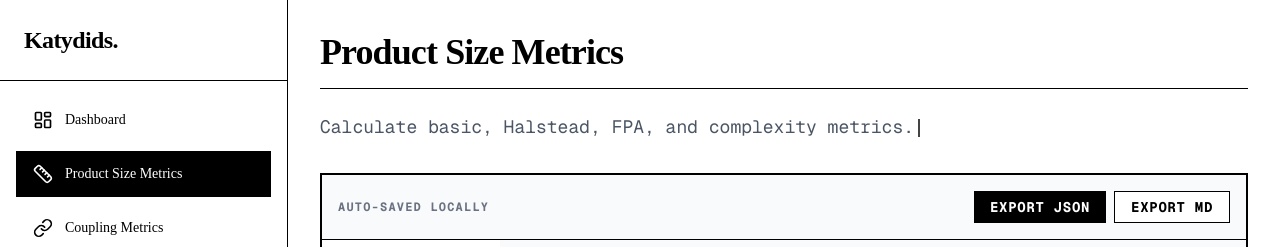
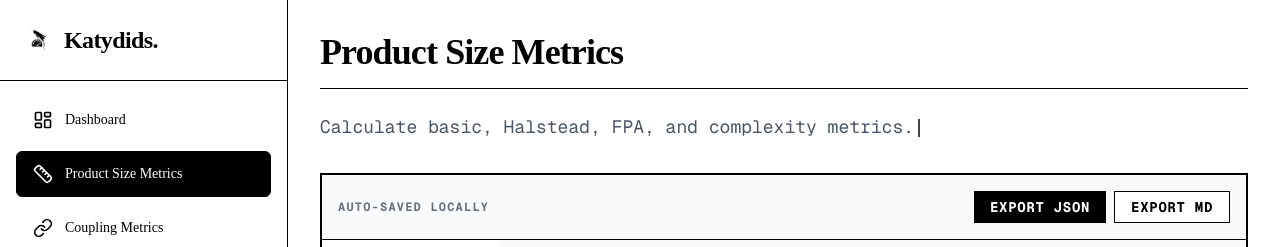
Before and after one commit to saadmansakib47/katydids, a Next.js app: page /dashboard/product-size in a window 1280 px wide. Shown: the top 247 px of the page. Built offline with nearby package versions, Linux system fonts and the light colour scheme.

Commit message:
feat : add logo and hook up logo to next js root metadata

```diff
--- a/app/layout.tsx
+++ b/app/layout.tsx
@@ -15,6 +15,11 @@ const geistMono = Geist_Mono({
 export const metadata: Metadata = {
   title: "Katydids",
   description: "Frontend-only software metrics calculator",
+  icons: {
+    icon: "/assets/katydids-logo.png",
+    shortcut: "/assets/katydids-logo.png",
+    apple: "/assets/katydids-logo.png",
+  }
 };
 
 export default function RootLayout({
--- a/app/page.tsx
+++ b/app/page.tsx
@@ -2,6 +2,7 @@
 
 import { motion } from "framer-motion";
 import Link from "next/link";
+import Image from "next/image";
 import { ArrowRight } from "lucide-react";
 import { useTypewriter } from "@/hooks/useTypewriter";
 
@@ -11,14 +12,15 @@ export default function LandingPage() {
   return (
     <main className="flex-1 flex flex-col items-center justify-center min-h-screen bg-white text-black p-4">
       <div className="max-w-3xl w-full text-center space-y-8">
-        <motion.h1
-          className="text-6xl sm:text-8xl font-black tracking-tight"
+        <motion.div
+          className="flex flex-col items-center gap-6"
           initial={{ opacity: 0, y: -20 }}
           animate={{ opacity: 1, y: 0 }}
           transition={{ duration: 0.6, ease: "easeOut" }}
         >
-          Katydids
-        </motion.h1>
+          <Image src="/assets/katydids-logo.png" alt="Katydids Logo" width={112} height={112} priority className="object-contain drop-shadow-md" />
+          <h1 className="text-6xl sm:text-8xl font-black tracking-tight">Katydids</h1>
+        </motion.div>
 
         <div className="h-12 flex items-center justify-center">
           <motion.h2
--- a/components/dashboard/Sidebar.tsx
+++ b/components/dashboard/Sidebar.tsx
@@ -1,6 +1,7 @@
 "use client";
 
 import Link from "next/link";
+import Image from "next/image";
 import { usePathname } from "next/navigation";
 import { LayoutDashboard, Ruler, Link as LinkIcon, Briefcase, DollarSign, Award, Menu, X } from "lucide-react";
 import { useState } from "react";
@@ -32,8 +33,9 @@ export function Sidebar() {
         className={`fixed inset-y-0 left-0 z-40 w-72 bg-white border-r border-black flex flex-col transform transition-transform duration-300 md:translate-x-0 ${isOpen ? "translate-x-0" : "-translate-x-full"}`}
       >
         <div className="p-6 border-b border-black">
-          <Link href="/" className="text-2xl font-black tracking-tight" onClick={() => setIsOpen(false)}>
-            Katydids.
+          <Link href="/" className="flex items-center gap-3" onClick={() => setIsOpen(false)}>
+            <Image src="/assets/katydids-logo.png" alt="Katydids Logo" width={28} height={28} className="object-contain" priority />
+            <span className="text-2xl font-black tracking-tight">Katydids.</span>
           </Link>
         </div>
 
@@ -48,8 +50,8 @@ export function Sidebar() {
                   onClick={() => setIsOpen(false)}
                   className={`flex items-center gap-3 px-4 py-3 transition-colors border ${
                     isActive
-                      ? "bg-black text-white border-black"
-                      : "bg-white text-black border-transparent hover:border-black hover:bg-gray-100"
+                      ? "bg-black text-white rounded-[6px] border-black"
+                      : "bg-white text-black rounded-[6px] border-transparent hover:border-black hover:bg-gray-100"
                   }`}
                 >
                   <item.icon size={20} />
```
Also changed, not shown: public/assets/katydids-logo.png (added).
